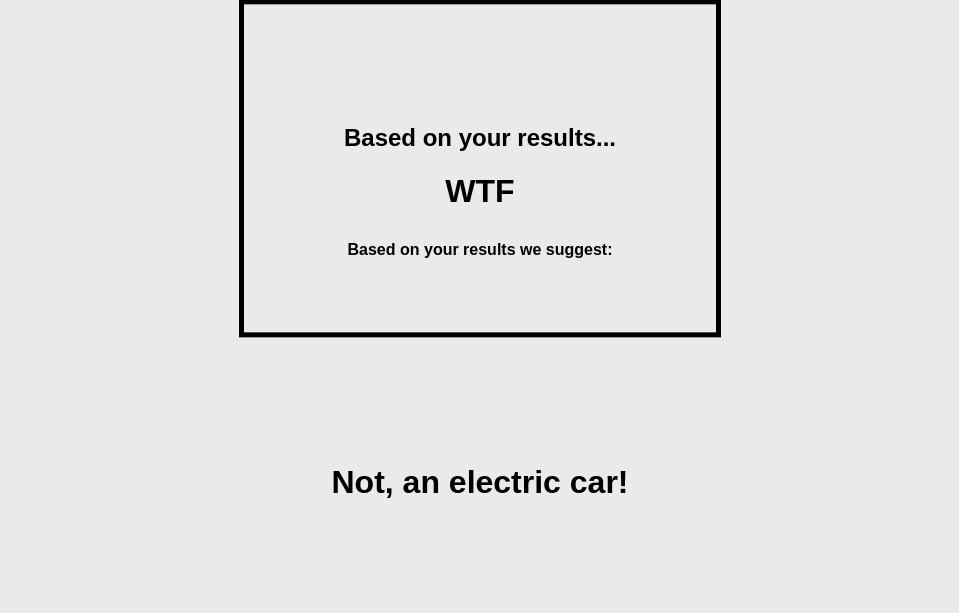
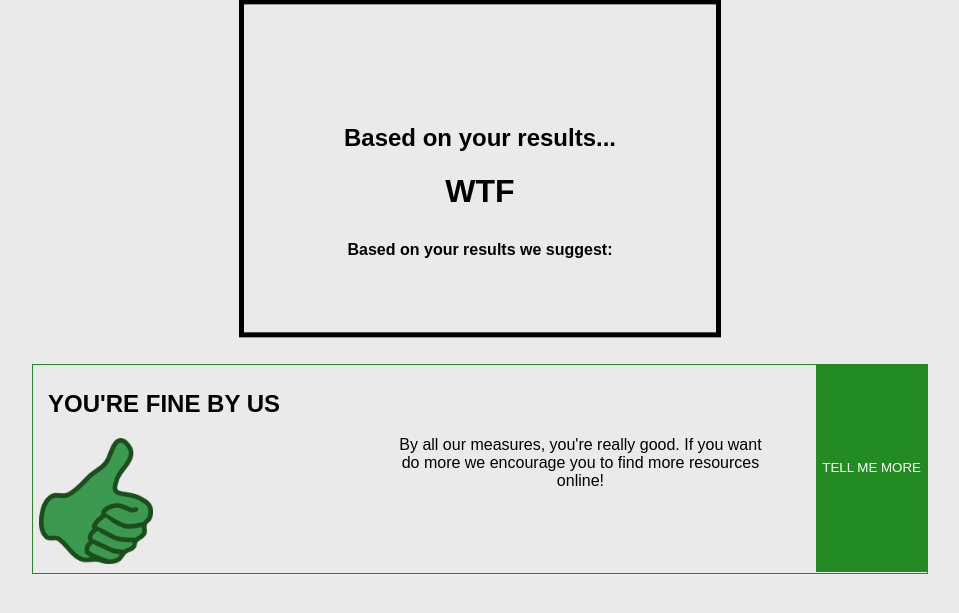
Before and after one commit to FJTDL/emitls, a Django app: template emitls/emission_calculator/templates/emission_calculator/output.html in a window 1280 px wide. Shown: the part 102-715 px from the top of the page, without its empty margins (160-1119 px from the left). Run offline with Django 3.2, Linux system fonts and the light colour scheme; the template is opened without the code that fills it, so the values that code supplies are empty.

Commit message:
Added the functionality to allow budgeting and display relevant recommendations

```diff
--- a/emitls/emission_calculator/static/emission_calculator/styles.css
+++ b/emitls/emission_calculator/static/emission_calculator/styles.css
@@ -269,6 +269,18 @@ ul {
 	width: 70%;
 }
 
+#pog {
+	position: relative;
+	left: 1px;
+	width: 30%;
+
+}
+
 #final {
 	margin-bottom: 100px;
 }
+
+#amazing {
+	position: relative;
+	bottom: 10px;
+}
--- a/emitls/emission_calculator/templates/emission_calculator/output.html
+++ b/emitls/emission_calculator/templates/emission_calculator/output.html
@@ -21,10 +21,67 @@
     <h4 class="center">Based on your results we suggest:</h4>
 </div>
 
-    {% if electric == "False" %}
-    <h1 style="margin-top: 200px; text-align: center;">An electric car!</h1>
+    {% if electric == "False" and budget > 70000 %}
+    <section class="box">
+        <a href="{% url 'electric' %}">
+          <div class="row">
+            <div class="column">
+              <h2 class="option_head">Electric Vehicles</h2>
+              <img src="{% static '../static/images/electric_car.png' %}" id="electric_car">
+            </div>
+            <div class="column">
+              <p class="brief_text">Electric vehicles are an excellent way to cut your emission on the road and save on fuel prices.</p>
+              <p class="brief_text">They are pretty expensive to buy though.</p>
+            </div>
+            <button class="more">TELL ME MORE</button>
+          </div>
+        </a>
+      </section>
+    {% elif provider == "False" %}
+    <section class="box">
+        <a href="{% url 'provider' %}">
+          <div class="row">
+            <div class="column">
+              <h2 class="option_head">Providers</h2>
+              <img src="{% static '../static/images/solar.jpg' %}" id="renewable">
+            </div>
+            <div class="column">
+              <p class="brief_text">Switching your electricity provider is an excellent way to decrease your emissions, and potentially save some money!</p>
+            </div>
+            <button class="more">TELL ME MORE</button>
+          </div>
+        </a>
+    </section>
+    {% elif rrr == "False"%}
+    <section class="box" id="final">
+        <a href="{% url 'reduce_reuse_recycle' %}">
+          <div class="row">
+            <div class="column">
+              <h2 class="option_head">Reduce Reuse Recycle</h2>
+              <img src="{% static '../static/images/bin.jpg' %}" id="rrr">
+            </div>
+            <div class="column">
+              <p class="brief_text">Start small: If you can reduce, reuse or recycle what would otherwise be waste, you your total emissions by preventing it decomposing in landfill.</p>
+            </div>
+            <button class="more">TELL ME MORE</button>
+          </div>
+        </a>
+    </section>
     {% else %}
-    <h1 style="margin-top: 200px; text-align: center;">Not, an electric car!</h1>
+    <section class="box" id="final">
+        <a href="{% url 'home' %}">
+          <div class="row">
+            <div class="column">
+              <h2 class="option_head">YOU'RE FINE BY US</h2>
+              <img src="{% static '../static/images/thumb.png' %}" id="pog">
+            </div>
+            <div class="column">
+              <p class="brief_text" id="amazing">By all our measures, you're really good. If you want do more we encourage you to find more resources online!</p>
+            </div>
+            <button class="more">TELL ME MORE</button>
+          </div>
+        </a>
+    </section>
     {% endif %}
 
 {% endblock %}
--- a/emitls/emission_calculator/views.py
+++ b/emitls/emission_calculator/views.py
@@ -7,6 +7,7 @@ class YesNoForm(forms.Form):
     electric_car = forms.TypedChoiceField(coerce=lambda x: x =='True', choices=((False, 'No'), (True, 'Yes')))
     provider = forms.TypedChoiceField(coerce=lambda x: x =='True', choices=((False, 'No'), (True, 'Yes')))
     reduce_reuse_recycle = forms.TypedChoiceField(coerce=lambda x: x =='True', choices=((False, 'No'), (True, 'Yes')))
+    budget = forms.IntegerField(label="budget", min_value=0)
 
 
 # Create your views here.
@@ -57,4 +58,5 @@ def output(request):
     "electric": request.POST['electric_car'],
     "provider": request.POST['provider'],
     "rrr": request.POST['reduce_reuse_recycle'],
+    "budget": int(request.POST['budget']),
   })
```
Also changed, not shown: emitls/emission_calculator/static/images/thumb.png (added).
